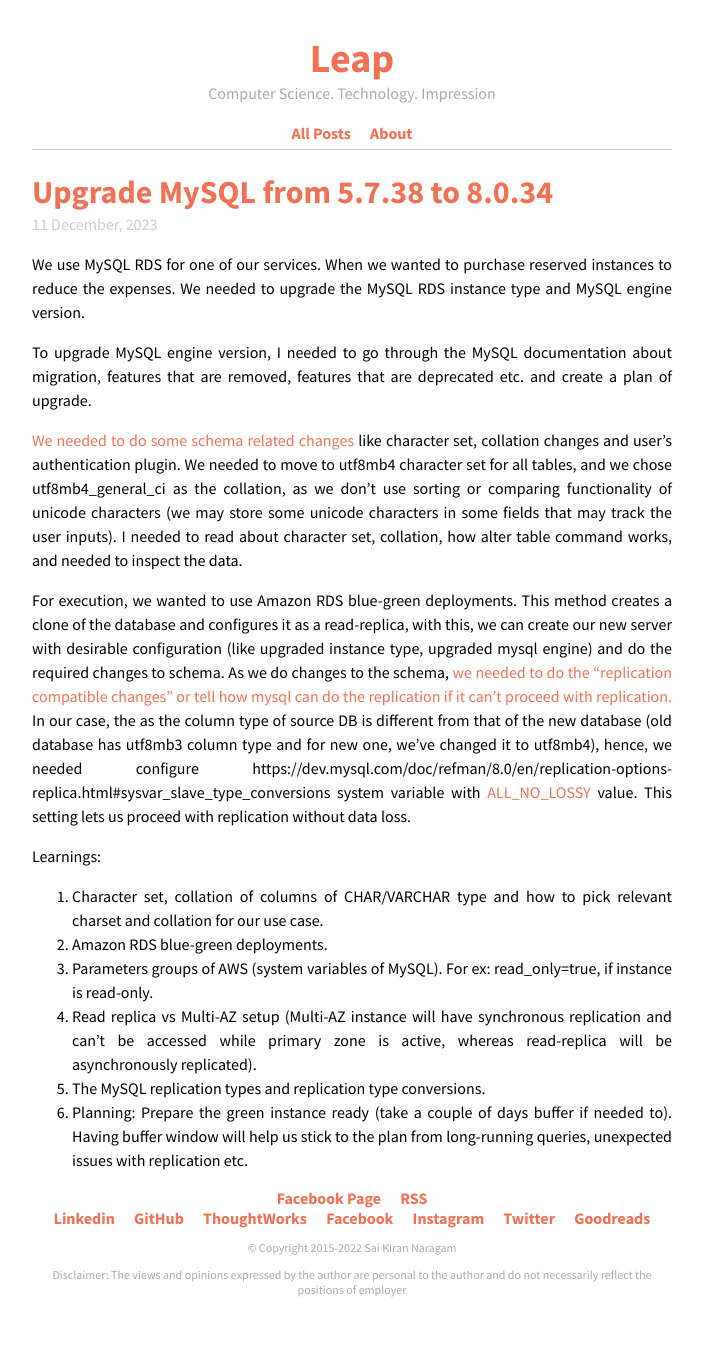
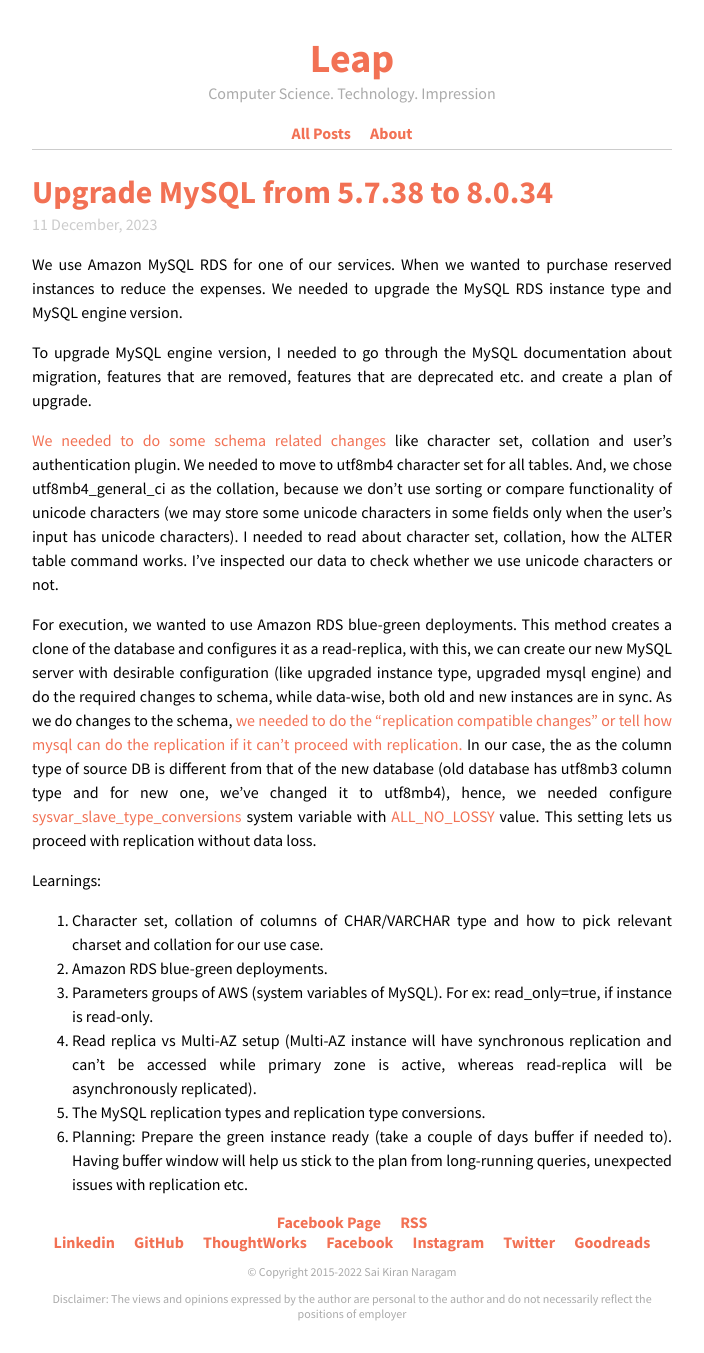
Before and after one commit to nsaikiran/impression, a Jekyll site: the page built from _short_notes/mysql-upgrade-experience.md, in a window 1280 px wide. Shown: the whole page, without its empty margins (288-992 px from the left). Built offline with Jekyll 4.4.1, drawn with Linux system fonts in a browser that asks for light colours; comment, search, counter and statistics services are not loaded; before the commit the page ends 1329 px from its top, so only the background shows below that.

Commit message:
update the mysql upgrade

```diff
--- a/_short_notes/mysql-upgrade-experience.md
+++ b/_short_notes/mysql-upgrade-experience.md
@@ -6,15 +6,16 @@ categories: ["release-technique"]
 date: 11-12-2023
 author: "Sai Kiran"
 ---
-We use MySQL RDS for one of our services. When we wanted to purchase reserved instances to reduce the expenses. We needed to upgrade the MySQL RDS instance type and MySQL engine version.
+We use Amazon MySQL RDS for one of our services. When we wanted to purchase reserved instances to reduce the expenses. We needed to upgrade the MySQL RDS instance type and MySQL engine version.
 
 To upgrade MySQL engine version, I needed to go through the MySQL documentation about migration, features that are removed, features that are deprecated etc. and create a plan of upgrade.
 
-[We needed to do some schema related changes](https://planetscale.com/blog/upgrading-to-mysql-8) like character set, collation changes and user's authentication plugin.
-We needed to move to utf8mb4 character set for all tables, and we chose utf8mb4_general_ci as the collation, as we don't use sorting or comparing functionality of unicode characters (we may store some unicode characters in some fields that may track the user inputs). I needed to read about character set, collation, how alter table command works, and needed to inspect the data.
+[We needed to do some schema related changes](https://planetscale.com/blog/upgrading-to-mysql-8) like character set, collation and user's authentication plugin.
+We needed to move to utf8mb4 character set for all tables. And, we chose utf8mb4_general_ci as the collation, because we don't use sorting or compare functionality of unicode characters (we may store some unicode characters in some fields only when the user's input has unicode characters). I needed to read about character set, collation, how the ALTER table command works. I've inspected our data to check whether we use unicode characters or not.
 
-For execution, we wanted to use Amazon RDS blue-green deployments. This method creates a clone of the database and configures it as a read-replica, with this, we can create our new server with desirable configuration (like upgraded instance type, upgraded mysql engine) and do the required changes to schema. As we do changes to the schema, [we needed to do the "replication compatible changes" or tell how mysql can do the replication if it can't proceed with replication.](https://dev.mysql.com/doc/mysql-replication-excerpt/5.7/en/replication-features-different-data-types.html)
-In our case, the as the column type of source DB is different from that of the new database (old database has utf8mb3 column type and for new one, we've changed it to utf8mb4), hence, we needed configure https://dev.mysql.com/doc/refman/8.0/en/replication-options-replica.html#sysvar_slave_type_conversions system variable with [ALL_NO_LOSSY](https://dev.mysql.com/doc/mysql-replication-excerpt/5.7/en/replication-features-different-data-types.html) value. This setting lets us proceed with replication without data loss.
+For execution, we wanted to use Amazon RDS blue-green deployments.
+This method creates a clone of the database and configures it as a read-replica, with this, we can create our new MySQL server with desirable configuration (like upgraded instance type, upgraded mysql engine) and do the required changes to schema, while data-wise, both old and new instances are in sync. As we do changes to the schema, [we needed to do the "replication compatible changes" or tell how mysql can do the replication if it can't proceed with replication.](https://dev.mysql.com/doc/mysql-replication-excerpt/5.7/en/replication-features-different-data-types.html)
+In our case, the as the column type of source DB is different from that of the new database (old database has utf8mb3 column type and for new one, we've changed it to utf8mb4), hence, we needed configure [sysvar_slave_type_conversions](https://dev.mysql.com/doc/refman/8.0/en/replication-options-replica.html#sysvar_slave_type_conversions) system variable with [ALL_NO_LOSSY](https://dev.mysql.com/doc/mysql-replication-excerpt/5.7/en/replication-features-different-data-types.html) value. This setting lets us proceed with replication without data loss.
 
 Learnings:
 1. Character set, collation of columns of CHAR/VARCHAR type and how to pick relevant charset and collation for our use case.
```
